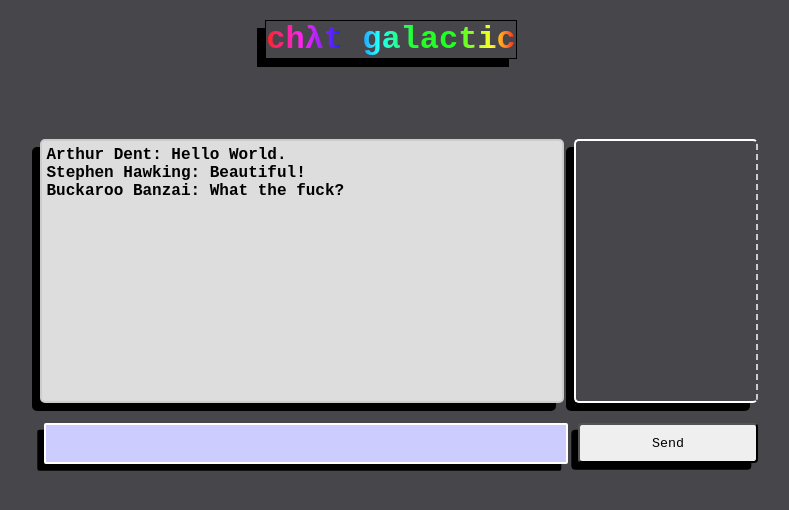
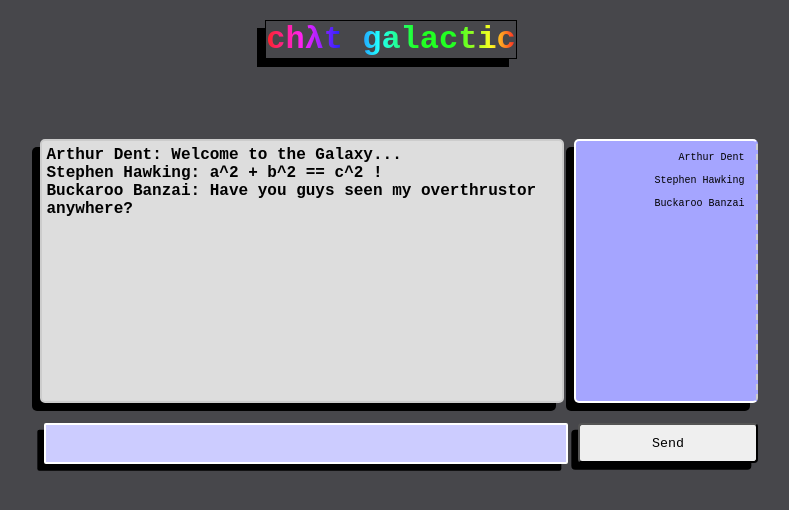
Before and after one commit to donkey-hotei/chat-galactic, a React (Create React App) app in the folder client/: page / in a window 1280 px wide. Shown: the top 510 px of the page, without its empty margins (199-988 px from the left). Built offline with nearby package versions, Linux system fonts and the light colour scheme.

Commit message:
Introduce PeerEntry component

```diff
--- a/client/src/App.js
+++ b/client/src/App.js
@@ -10,35 +10,49 @@ class Application extends Component {
     super(props);
 
     this.state = {
+      peers: [
+        {
+          id: 0,
+          username: 'Arthur Dent',
+        },
+        {
+          id: 1,
+          username: 'Stephen Hawking',
+        },
+        {
+          id: 2,
+          username: 'Buckaroo Banzai',
+        },
+      ],
       conversation: [
         {
           id: 0,
           username: 'Arthur Dent',
-          content: '  Hello World.',
+          content: '  Welcome to the Galaxy...',
         },
         {
           id: 1,
           username: 'Stephen Hawking',
-          content: '  Beautiful!',
+          content: '  a^2 + b^2 == c^2 !',
         },
         {
           id: 2,
           username: 'Buckaroo Banzai',
-          content: '  What the fuck?',
+          content: '  Have you guys seen my overthrustor anywhere?',
         },
       ],
     };
   }
 
   render() {
-    const { conversation } = this.state;
+    const { peers, conversation } = this.state;
 
     return (
       <div className="chat-container">
         <Header />
         <div className="view-container">
           <Conversation conversation={conversation} />
-          <PeerList />
+          <PeerList peers={peers} />
         </div>
 
         <form className="input-container" onSubmit={() => 'test'}>
--- a/client/src/components/PeerList/PeerEntry/PeerEntry.css
+++ b/client/src/components/PeerList/PeerEntry/PeerEntry.css
@@ -0,0 +1,20 @@
+.peer-entry {
+    padding: 6px;
+
+    font-size: 10px;
+    text-align: right;
+}
+
+.peer-entry:hover {
+    background-color: #e1b3ef
+}
+
+/*
+li {
+    background: #e1b3ff;
+}
+
+li:nth-child(even) {
+    background:  #47acff;
+}
+*/
--- a/client/src/components/PeerList/PeerEntry/PeerEntry.js
+++ b/client/src/components/PeerList/PeerEntry/PeerEntry.js
@@ -0,0 +1,19 @@
+import React from 'react';
+import PropTypes from 'prop-types';
+import './PeerEntry.css';
+
+const PeerEntry = ({ peer }) => (
+  <li>
+    <div className="peer-entry">
+      { peer.username }
+    </div>
+  </li>
+);
+
+PeerEntry.propTypes = {
+  peer: PropTypes.shape({
+    username: PropTypes.string,
+  }).isRequired,
+};
+
+export default PeerEntry;
--- a/client/src/components/PeerList/PeerList.css
+++ b/client/src/components/PeerList/PeerList.css
@@ -1,10 +1,11 @@
-.peerlist {
+.peer-list {
     height: 250px;
     width: 170px;
 
     border: 2px solid #fff;
     border-radius: 5px;
     border-right: 2px dashed #CCC;
+    background: #A5A5FF;
 
     padding: 5px;
     margin-top: 80px;
@@ -13,3 +14,7 @@
 
     box-shadow: -0.5em 0.5em #000;
 }
+
+ul {
+    list-style-type: none;
+}
--- a/client/src/components/PeerList/PeerList.js
+++ b/client/src/components/PeerList/PeerList.js
@@ -1,9 +1,20 @@
 import React from 'react';
+import PropTypes from 'prop-types';
+import PeerEntry from './PeerEntry';
 import './PeerList.css';
 
-const PeerList = peers => (
-  <div className="peerlist" />
+const PeerList = ({ peers }) => (
+  <div className="peer-list">
+    <ul>
+      {
+        peers.map(peer => (<PeerEntry peer={peer} />))
+      }
+    </ul>
+  </div>
 );
 
+PeerList.propTypes = {
+  peers: PropTypes.arrayOf(PropTypes.object).isRequired,
+};
 
 export default PeerList;
```
